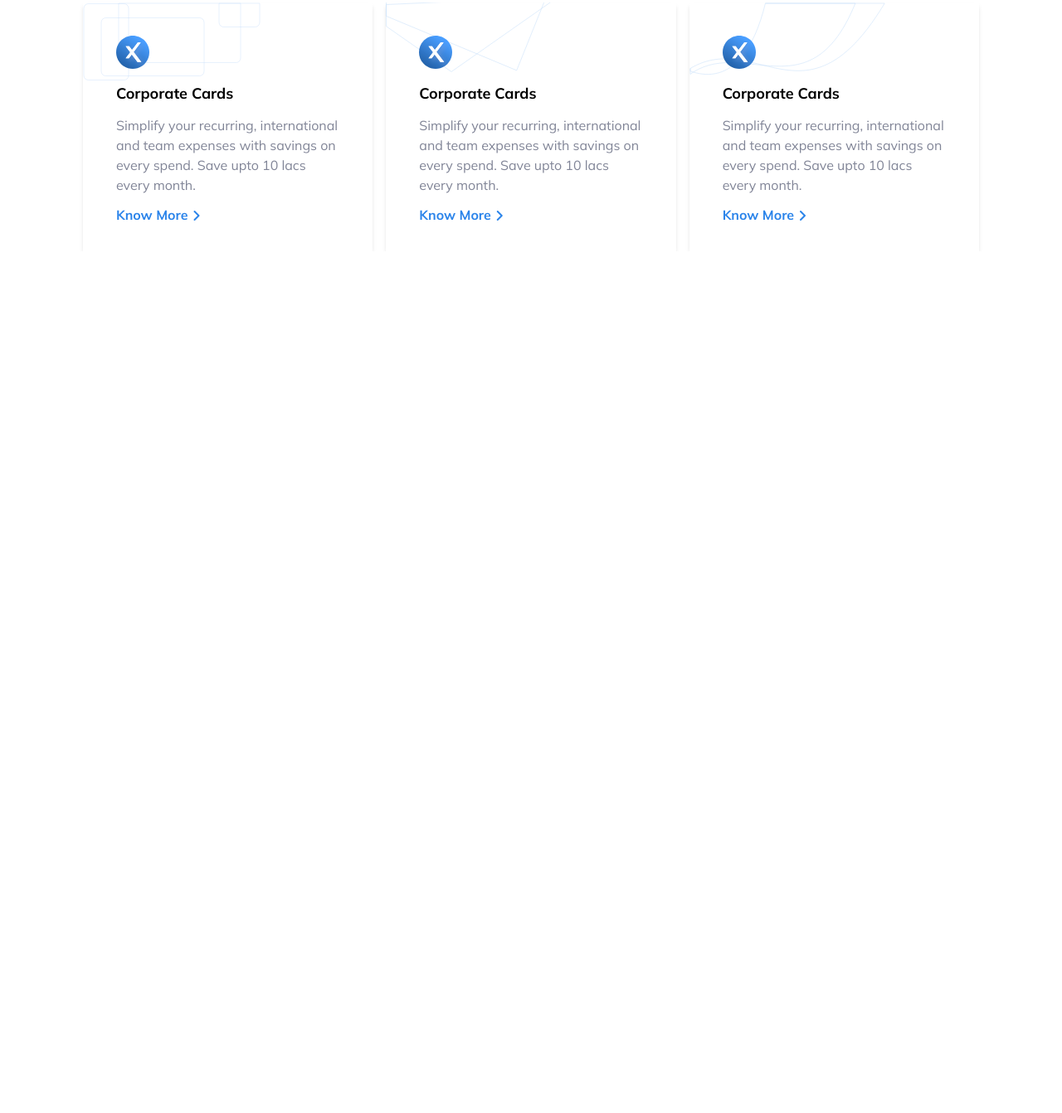
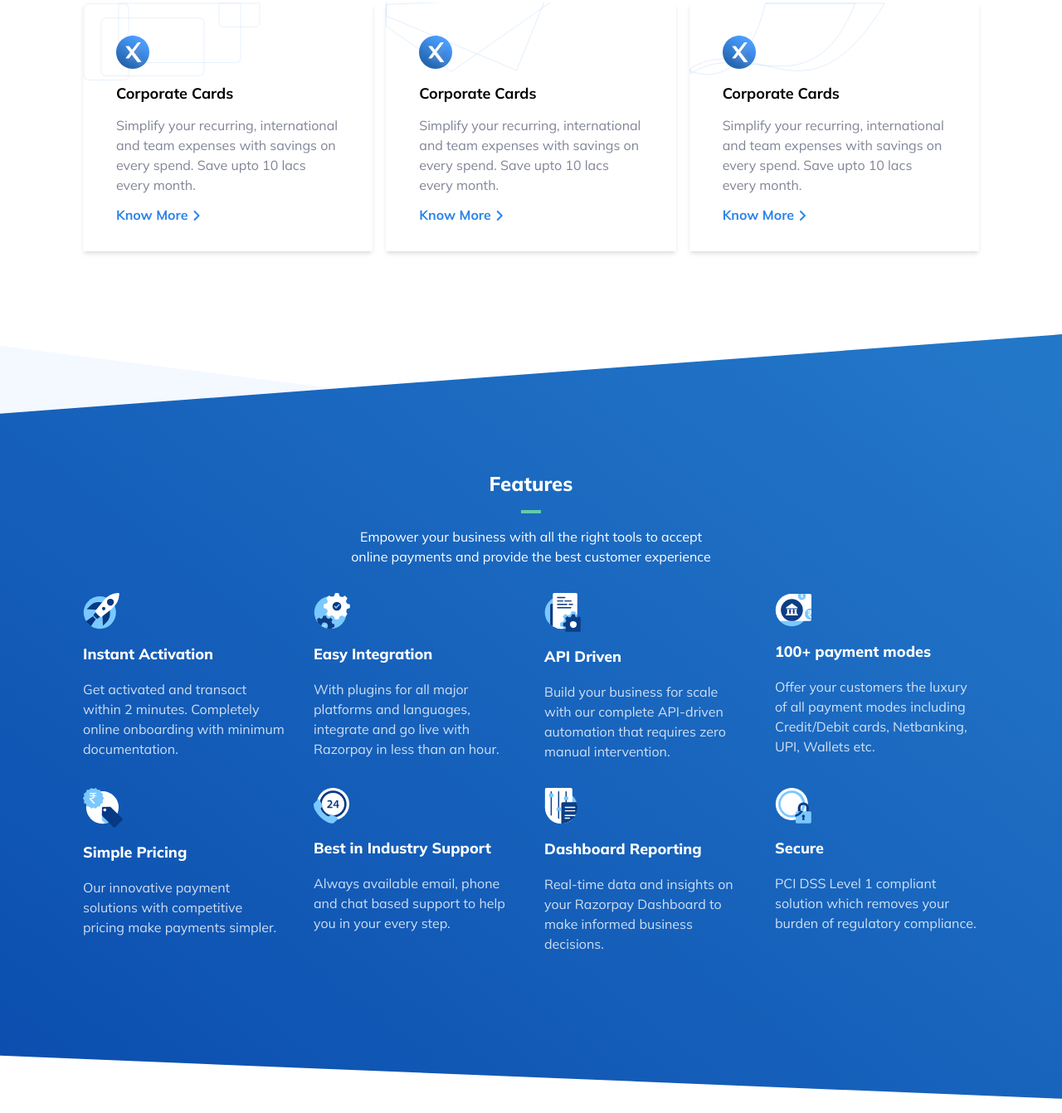
Before and after one commit to nageshmali/Razorpayclone, a website built with Vite: page index.html in a window 1280 px wide. Shown: the part 4238-5580 px from the top of the page at 83% size. Before the commit the page ends 4541 px from the top, so only its background shows below. Built offline with nearby package versions, Linux system fonts and the light colour scheme.

Commit message:
done with core features section

```diff
--- a/index.html
+++ b/index.html
@@ -11,6 +11,14 @@
     <!-- NAVBAR -->
     <link href="https://fonts.googleapis.com/css2?family=Mulish:wght@200;300;400;500;600;700;800;900&display=swap" rel="stylesheet">
     <script src='https://kit.fontawesome.com/a076d05399.js' crossorigin='anonymous'></script>
+
+    <style>
+        .coreFeatureSection{
+            background-size: 100% 100%;
+            padding-top: 12rem;
+            padding-bottom: 12rem;
+        }
+    </style>
 </head>
 <body>
 
@@ -605,5 +613,69 @@
             </div>
         </div>
     </section>
+
+
+    <!-- CORE FEATURES -->
+    <section class="w-full bg-[url(./assets/core-features-sectionBg.svg)] bg-no-repeat bg-center bg-cover mt-14 relative coreFeatureSection">
+
+        <div class="w-11/12 relative max-w-[1080px] mx-auto pt-4">
+            <h2 class="font-mulish font-extrabold text-2xl text-center text-white">Features</h2>
+            <div class="h-1 w-6 bg-greenLight mx-auto mt-4 mb-4"></div>
+            <p class="font-mulish text-center max-w-[450px] text-white mx-auto">Empower your business with all the right tools to accept online payments and provide the best customer experience</p>
+
+            <!-- grids -->
+            <div class="grid grid-cols-4 gap-[2rem] mt-8">
+                <!-- card1 -->
+                <div>
+                    <img src="./assets/instant-activation-icon.svg" alt="">
+                    <h3 class="font-mulish text-white text-lg font-extrabold my-4">Instant Activation</h3>
+                    <p class="font-mulish text-white opacity-80">Get activated and transact within 2 minutes. Completely online onboarding with minimum documentation.</p>
+                </div>
+                <!-- card2 -->
+                <div>
+                    <img src="./assets/easy-integration.svg" alt="">
+                    <h3 class="font-mulish text-white text-lg font-extrabold my-4">Easy Integration</h3>
+                    <p class="font-mulish text-white opacity-80">With plugins for all major platforms and languages, integrate and go live with Razorpay in less than an hour.</p>
+                </div>
+                <!-- card3 -->
+                <div>
+                    <img src="./assets/api-driven-icon.svg" alt="">
+                    <h3 class="font-mulish text-white text-lg font-extrabold my-4">API Driven</h3>
+                    <p class="font-mulish text-white opacity-80">Build your business for scale with our complete API-driven automation that requires zero manual intervention.</p>
+                </div>
+                <!-- card4 -->
+                <div>
+                    <img src="./assets/payment-modes.svg" alt="">
+                    <h3 class="font-mulish text-white text-lg font-extrabold my-4">100+ payment modes</h3>
+                    <p class="font-mulish text-white opacity-80">Offer your customers the luxury of all payment modes including Credit/Debit cards, Netbanking, UPI, Wallets etc.</p>
+                </div>
+                <!-- card5 -->
+                <div>
+                    <img src="./assets/simple-pricing.svg" alt="">
+                    <h3 class="font-mulish text-white text-lg font-extrabold my-4">Simple Pricing</h3>
+                    <p class="font-mulish text-white opacity-80">Our innovative payment solutions with competitive pricing make payments simpler.</p>
+                </div>
+                <!-- card6 -->
+                <div>
+                    <img src="./assets/industry-support-icon.svg" alt="">
+                    <h3 class="font-mulish text-white text-lg font-extrabold my-4">Best in Industry Support</h3>
+                    <p class="font-mulish text-white opacity-80">Always available email, phone and chat based support to help you in your every step.</p>
+                </div>
+                <!-- card7 -->
+                <div>
+                    <img src="./assets/dashboard-reporting-icon.svg" alt="">
+                    <h3 class="font-mulish text-white text-lg font-extrabold my-4">Dashboard Reporting</h3>
+                    <p class="font-mulish text-white opacity-80">Real-time data and insights on your Razorpay Dashboard to make informed business decisions.</p>
+                </div>
+                <!-- card8 -->
+                <div>
+                    <img src="./assets/secure-icon.svg" alt="">
+                    <h3 class="font-mulish text-white text-lg font-extrabold my-4">Secure</h3>
+                    <p class="font-mulish text-white opacity-80">PCI DSS Level 1 compliant solution which removes your burden of regulatory compliance.</p>
+                </div>
+            </div>
+        </div>
+    </section>
+
 </body>
 </html>
```
